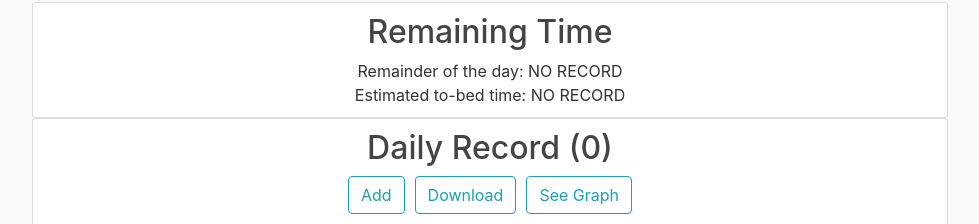
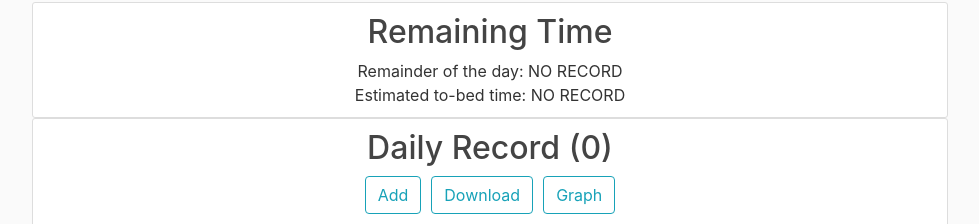
Before and after one commit to kkkzn/remainder, a Flask app: page /main/ in a window 1280 px wide. Shown: the part 86-310 px from the top of the page, without its empty margins (150-1129 px from the left). Run offline with Flask 2, Linux system fonts and the light colour scheme; the visitor is signed in with stand-in values (Sample User, id 1); data comes from the database, SQL or seed files in the repository; data that the repository does not hold is empty.

Commit message:
Change the view of dashboard and the view of register

```diff
--- a/remainder/templates/dashboard.html
+++ b/remainder/templates/dashboard.html
@@ -17,7 +17,7 @@
     <div class="flex-container">
       <a type="button" class="btn btn-outline-info" href="{{ url_for('records.add') }}">Add</a>
       <a type="button" class="btn btn-outline-info" href="{{ url_for('main.download') }}">Download</a>
-      <a type="button" class="btn btn-outline-info" href="{{ url_for('records.graph') }}">See Graph</a>
+      <a type="button" class="btn btn-outline-info" href="{{ url_for('records.graph') }}">Graph</a>
     </div>
     <div class="flex-container">
       <table>
--- a/remainder/users/forms.py
+++ b/remainder/users/forms.py
@@ -12,7 +12,7 @@ class RegistrationForm(FlaskForm):
                            validators=[Length(min=2, max=20), DataRequired()])
     email = StringField('Email',
                         validators=[Email(), DataRequired()])
-    timezone = SelectField('Time Zone', validators=[DataRequired()],
+    timezone = SelectField('Timezone (Region/City)', validators=[DataRequired()],
                            choices=pytz.common_timezones)
     password = PasswordField('Password',
                              validators=[DataRequired()])
```
